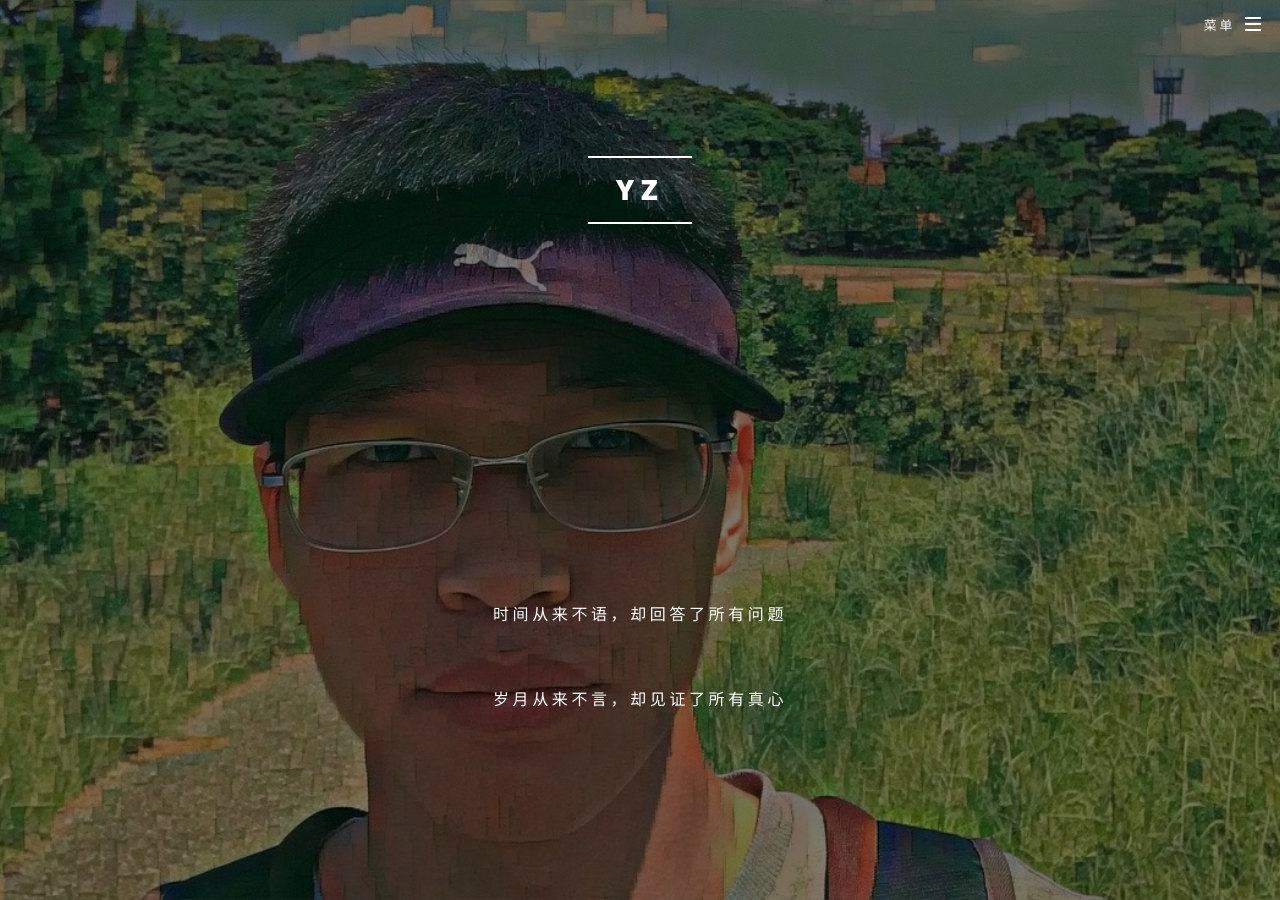
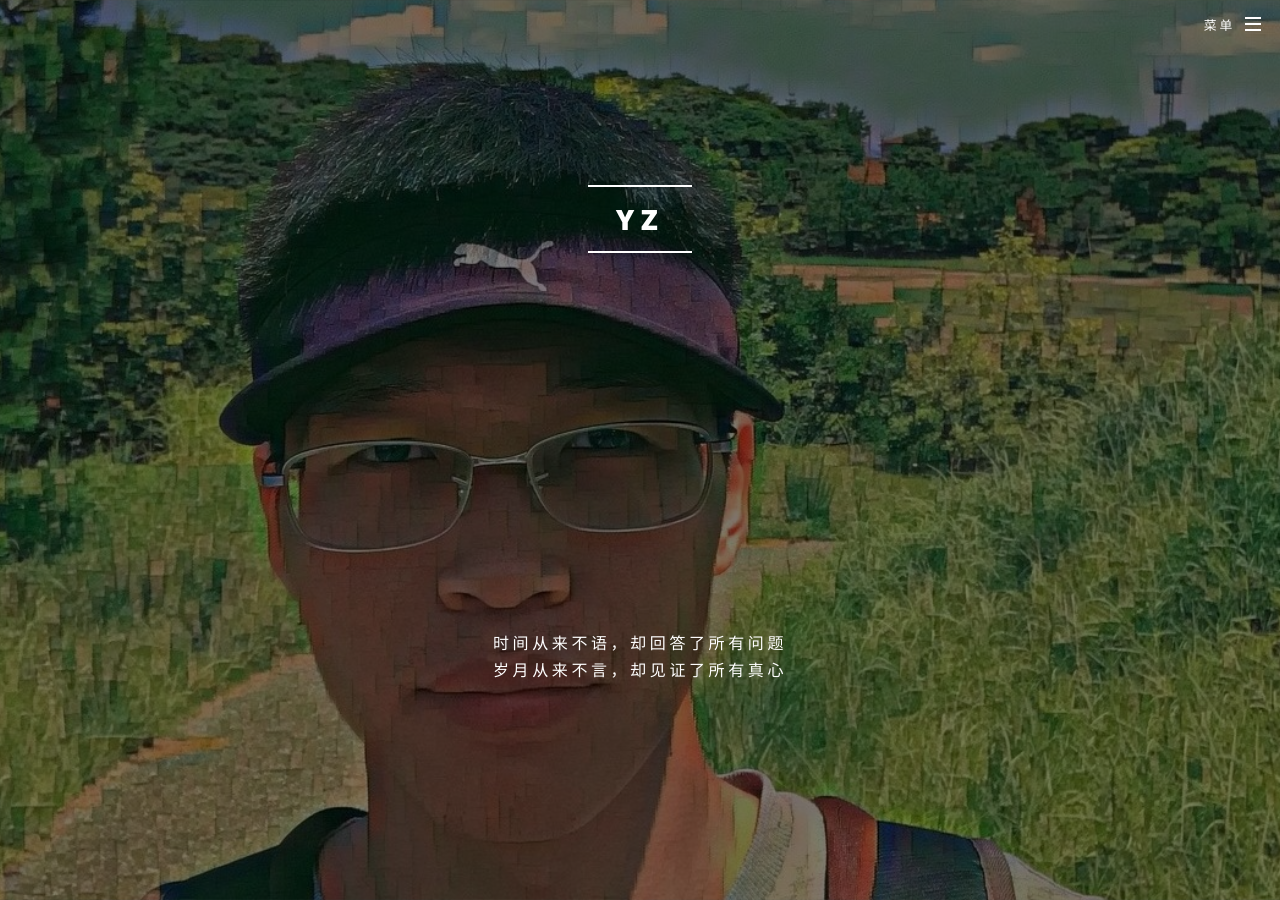
Before and after one commit to yz14/yz14.github.io4, a Jekyll site: the page built from index.html, in a window 1280 px wide and 900 px high. Built offline with Jekyll 4.4.1, drawn with Linux system fonts in a browser that asks for light colours.

```diff
--- a/index.html
+++ b/index.html
@@ -12,5 +12,5 @@ layout: landing
 						</div>
 <!-- 						<a href="#" class="more scrolly">时间从来不语，却回答了所有问题</a> -->
 						<br> <br> <br> <br> <br> <br> <br> <br> <br> <br> <br> <br>
-						<p>时间从来不语，却回答了所有问题</p> <br> <p>岁月从来不言，却见证了所有真心</p>
+						<p>时间从来不语，却回答了所有问题<br>岁月从来不言，却见证了所有真心</p>
 					</section>
```
